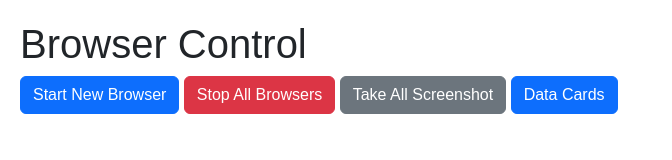
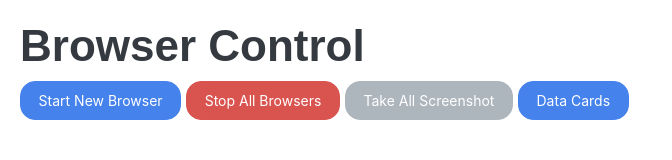
Before and after one commit to TerminalDZ/AADL3-Website-Monitor, a browser extension: page public/index.html in a window 1280 px wide. Shown: the whole page, without its empty margins (0-672 px from the left). Drawn offline with nearby package versions, Linux system fonts and the light colour scheme; no server answers.

Commit message:
Update index.html
Litera boostrap theme added

```diff
--- a/public/index.html
+++ b/public/index.html
@@ -4,7 +4,7 @@
   <meta charset="UTF-8">
   <meta name="viewport" content="width=device-width, initial-scale=1.0">
   <title>Browser Control</title>
-  <link href="https://cdn.jsdelivr.net/npm/bootstrap@5.3.3/dist/css/bootstrap.min.css" rel="stylesheet" integrity="sha384-QWTKZyjpPEjISv5WaRU9OFeRpok6YctnYmDr5pNlyT2bRjXh0JMhjY6hW+ALEwIH" crossorigin="anonymous">
+  <link rel="stylesheet" href="https://cdnjs.cloudflare.com/ajax/libs/bootswatch/5.3.3/litera/bootstrap.min.css" integrity="sha512-TUtnNUXMMWp2IALAR9t2z1vuorOUQL4dPWG3J9ANInEj6xu/rz5fzni/faoEGzuqeY1Z1yGD6COYAW72oiDVYA==" crossorigin="anonymous" referrerpolicy="no-referrer" />
   <script src="https://cdn.jsdelivr.net/npm/bootstrap@5.3.3/dist/js/bootstrap.bundle.min.js" integrity="sha384-YvpcrYf0tY3lHB60NNkmXc5s9fDVZLESaAA55NDzOxhy9GkcIdslK1eN7N6jIeHz" crossorigin="anonymous"></script>
   <style>
     body {
```
